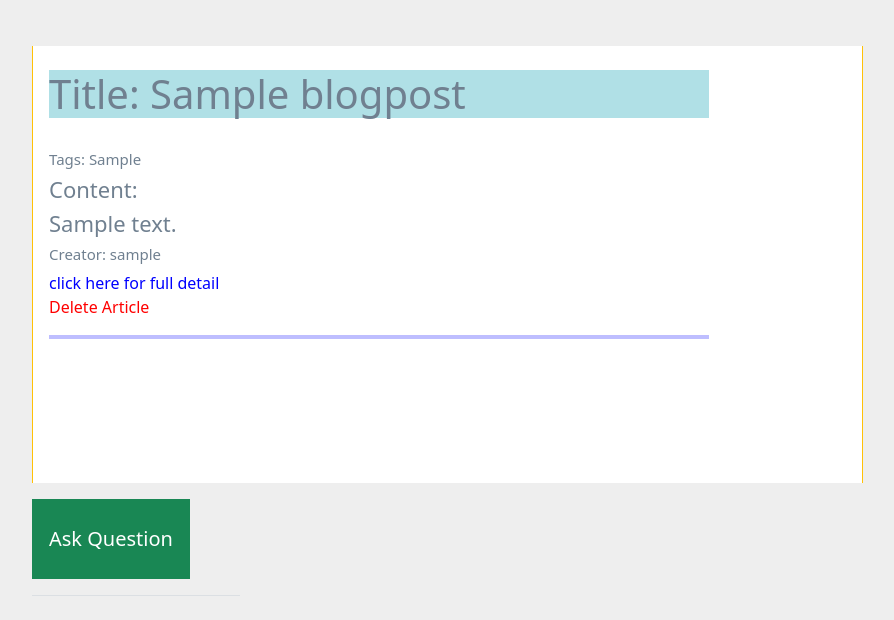
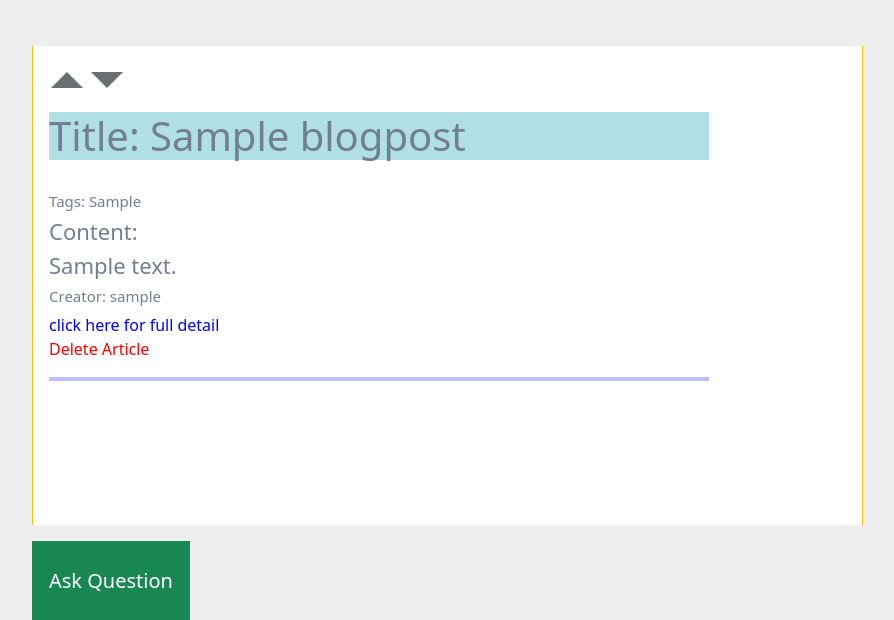
Before and after one commit to tanv321/Code-Made-Simple, a Django app: page /home/ in a window 1280 px wide. Shown: the part 283-903 px from the top of the page, without its empty margins (50-944 px from the left). Before the commit the page ends 879 px from the top, so only its background shows below. Run offline with Django 4.2, Linux system fonts and the light colour scheme; a user stored in the database is signed in; tables that the repository leaves empty hold one stand-in row (values such as "Sample post"); some libraries are stand-ins or nearby versions.

Commit message:
added html code for voting system

```diff
--- a/codesimple/templates/codesimple/home_page.html
+++ b/codesimple/templates/codesimple/home_page.html
@@ -43,6 +43,16 @@
             <div class="row align-items-center">
               <div class="col-md-10 mb-10 mb-sm-10">
                 {% for obj in blogs %}
+                  <span class="voteUp">
+                     <svg width="36" height="36">
+                      <path d="M2 26h32L18 10z" fill="currentColor"></path>
+                    </svg>
+                  </span>
+                  <span class="vote">
+                    <svg width="36" height="36">
+                      <path d="M2 10h32L18 26 2 10z" fill="currentColor"></path>
+                    </svg>
+                  </span>
                 <h5>
                     <h1 style = "background-color:powderblue;" style=font-size:27px > Title:  {{ obj.title }} </h1><br/ >
                 </h5>
@@ -78,6 +88,19 @@
       </div>
     </div>
 
+<script type="text/javascript">
+for (const btn of document.querySelectorAll('.vote')) {
+    btn.addEventListener('click', event => {
+      event.currentTarget.classList.toggle('on');
+    });
+      }
+for (const btn of document.querySelectorAll('.voteUp')) {
+  btn.addEventListener('click', event => {
+    event.currentTarget.classList.toggle('on');
+  });
+}
+</script>
+
 <style type="text/css">
 body{
     margin-top:20px;
@@ -108,6 +131,27 @@ h1.decrease {
 hr.color {
        border: 2px solid blue;
     }
+.vote {
+  display: inline-block;
+  cursor: pointer;
+  color: #687074
+}
+
+.voteUp {
+ display: inline-block;
+  cursor: pointer;
+  color: #687074
+}
+
+.vote.on {
+  color: #f48024
+}
+.voteUp.on {
+  color: #f48024
+}
+
+
+
 </style>
 
 <script type="text/javascript">
```
